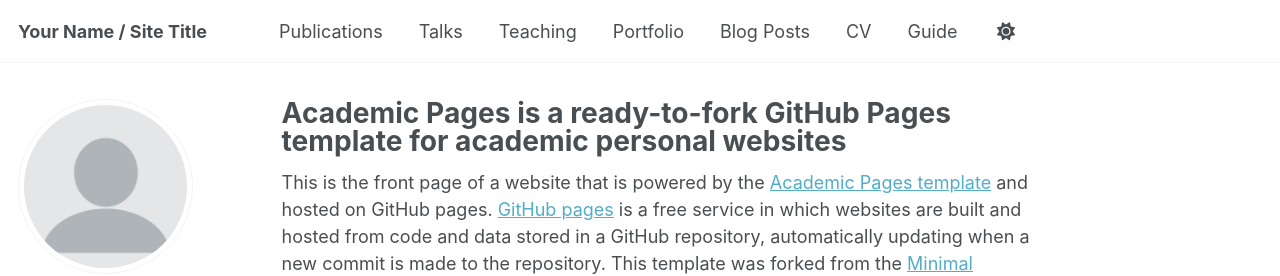
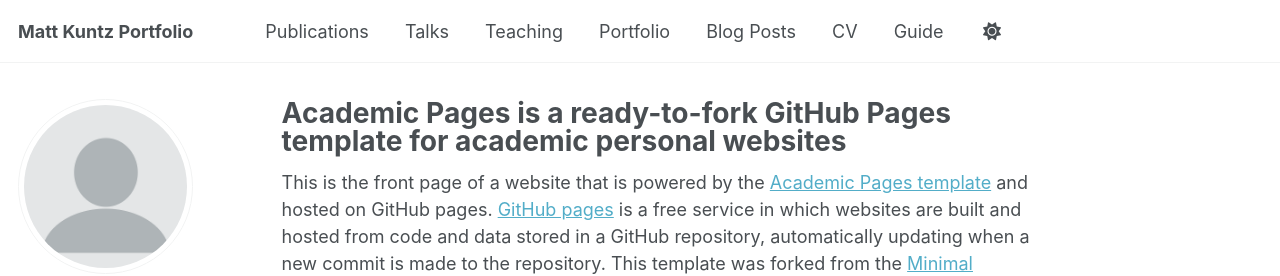
Before and after one commit to MattKuntz5/MattKuntz5.github.io, a Jekyll site: the page built from _pages/about.md, in a window 1280 px wide. Shown: the top 276 px of the page. Built offline with Jekyll 4.4.1, drawn with Linux system fonts in a browser that asks for light colours; some web fonts are replaced; a script that is not in the unit is left out.

Commit message:
Update _config.yml
Changed name, site title, url, and repository.

```diff
--- a/_config.yml
+++ b/_config.yml
@@ -9,14 +9,14 @@
 # Basic Site Settings
 locale                   : "en-US"
 site_theme               : "default" # Currently available options are "default", "air"
-title                    : "Your Name / Site Title"
+title                    : "Matt Kuntz Portfolio"
 title_separator          : "-"
 name                     : &name "Matt Kuntz"
-description              : &description "Your Name's academic portfolio"   # Update this with a general description of your site, this is the default if not overridden by a page
-url                      : https://academicpages.github.io # The base hostname & protocol for your site e.g. "https://[your GitHub username].github.io",
+description              : &description "Matt Kuntz's academic portfolio"   # Update this with a general description of your site, this is the default if not overridden by a page
+url                      : https://MattKuntz5.github.io # The base hostname & protocol for your site e.g. "https://[your GitHub username].github.io",
                                                            # or if you already have some other page hosted on Github then use "https://[your GitHub username].github.io/[Your Repo Name]"
 baseurl                  : "" # the subpath of your site, e.g. "/blog"
-repository               : "academicpages/academicpages.github.io"
+repository               : "MattKuntz5/MattKuntz5.github.io"
 
 # Site Author - The following control what appear as part of the author content on the side bar.
 #               If a field is blank the icon and link will not appear, otherwise it will be shown.
```
